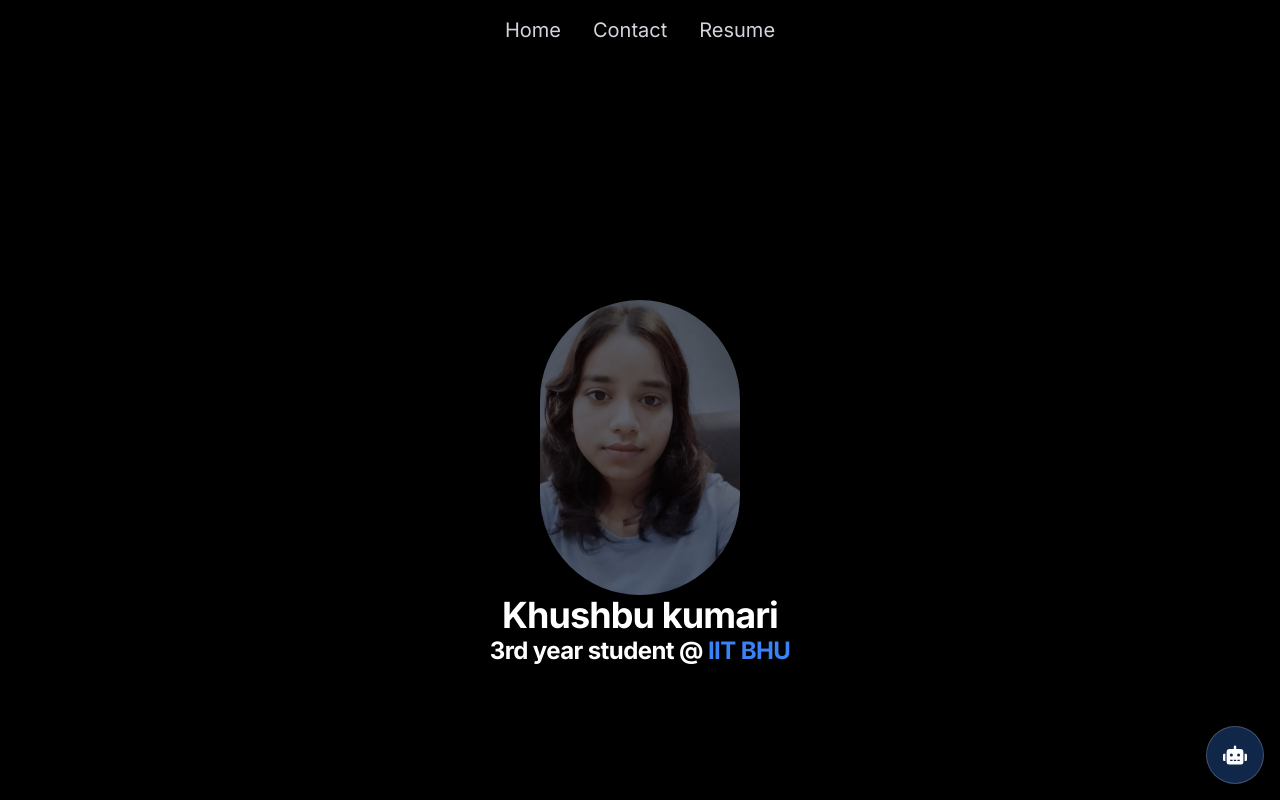
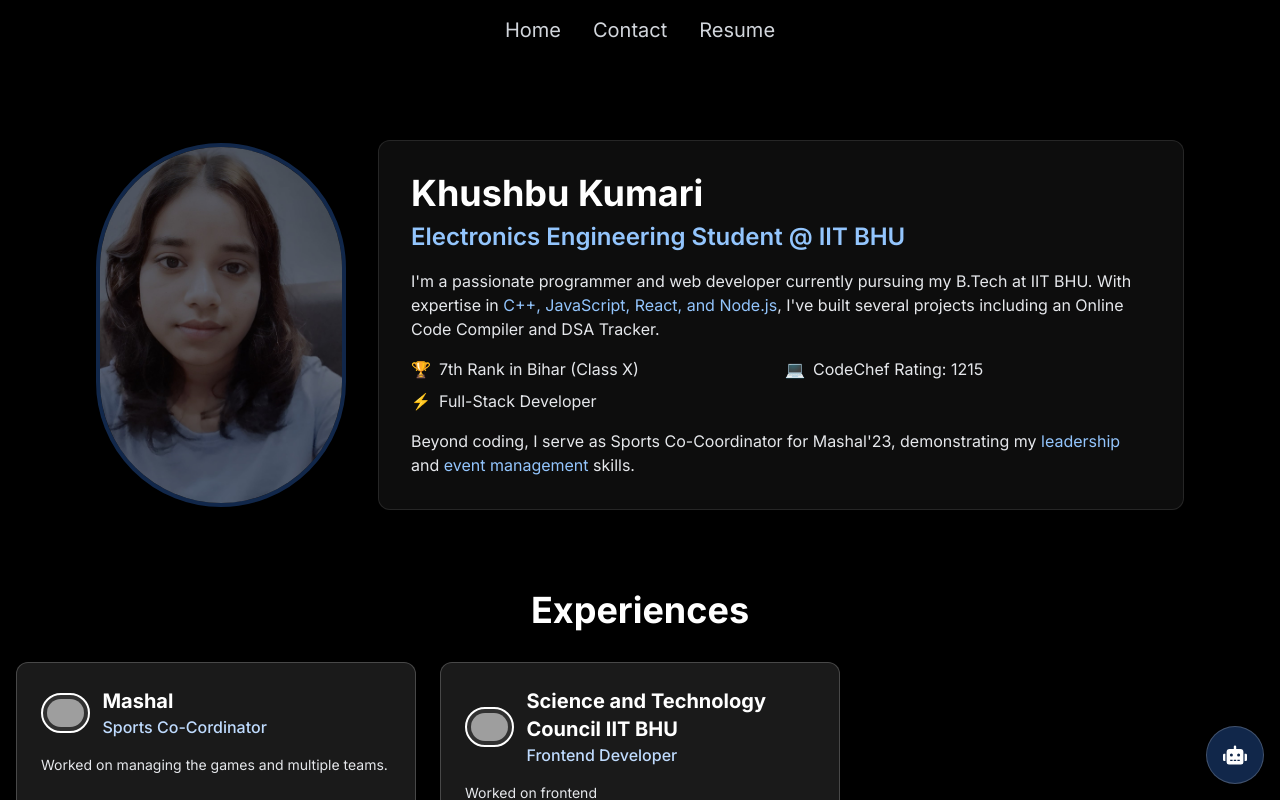
Before and after one commit to khushbukumari01/portfolio, a Next.js app in the folder apps/web/: page / in a window 1280 px wide. Shown: the top 800 px of the page. Built offline with nearby package versions, Linux system fonts and the light colour scheme; grey boxes are pictures that could not be loaded.

Commit message:
design intro part

```diff
--- a/apps/web/app/page.tsx
+++ b/apps/web/app/page.tsx
@@ -46,7 +46,27 @@ export default function Page(): JSX.Element {
   const [isChatOpen, setIsChatOpen] = useState(false);
   const [messages, setMessages] = useState<Array<{ text: string; isUser: boolean }>>([]);
   const [newMessage, setNewMessage] = useState("");
+  const Intro=`
+  I am Khushbu Kumari, a third-year B.Tech (Electronics Engineering) student at IIT (BHU), Varanasi. My academic journey includes outstanding performances with 89.8% in Class X (BSEB, securing 7th rank in Bihar) and 82.2% in Class XII (BSEB).
 
+As a passionate programmer and web developer, I've mastered C, C++, JavaScript, TypeScript, ReactJS, NodeJS, HTML, and CSS through hands-on projects:
+
+Built an Online Code Compiler supporting C, C++, Python, Java
+
+Developed a DSA Tracker to organize coding problems efficiently
+
+Created a Music Player with responsive design and smooth UX
+
+My expertise in Data Structures & Algorithms is demonstrated through my CodeChef rating (1215) and problem-solving skills. Beyond coding, I served as Co-Coordinator for Mashal'23, IIT BHU's sports fest, where I honed my leadership and event management abilities.
+
+What sets me apart:
+✔ Strong technical foundation with practical implementation
+✔ Proven track record in full-stack development
+✔ Leadership in organizing large-scale events
+✔ Continuous learner in competitive programming
+
+I'm eager to leverage my skills in challenging software development roles and contribute to innovative tech solutions.
+  `
   useEffect(() => {
     const internshipData = [
       {
@@ -143,6 +163,7 @@ export default function Page(): JSX.Element {
       },
     ];
 
+
     setInternships(internshipData);
     setExperiences(experienceData);
     setEducation(educationData);
@@ -181,7 +202,7 @@ export default function Page(): JSX.Element {
   return (
     <>
       <Header />
-      <div className="flex flex-row justify-center items-center my-20 sm:my-60">
+      {/* <div className="flex flex-row justify-center items-center my-20 sm:my-60">
         <div className="flex flex-col justify-center items-center">
           <Image
             src={"/image.jpg"}
@@ -203,9 +224,85 @@ export default function Page(): JSX.Element {
               IIT BHU
             </Link>
           </div>
+          <p>
+          {Intro}
+          </p>
         </div>
+      </div> */}
+       <div className="flex flex-col lg:flex-row justify-center items-center my-10 sm:my-20 gap-8 px-4 sm:px-8 max-w-6xl mx-auto">
+        {/* Image Section */}
+        <motion.div
+          initial={{ opacity: 0, x: -50 }}
+          animate={{ opacity: 1, x: 0 }}
+          transition={{ duration: 0.5 }}
+          className="flex-shrink-0"
+        >
+          <div className="relative group">
+            <Image
+              src={"/image.jpg"}
+              alt="Picture of the author"
+              width={250}
+              height={250}
+              className="rounded-full border-4 border-blue-500/30 shadow-xl group-hover:border-blue-500/50 transition-all duration-300"
+            />
+            <div className="absolute inset-0 rounded-full border-4 border-transparent group-hover:border-white/20 group-hover:scale-105 transition-all duration-300 pointer-events-none"></div>
+          </div>
+        </motion.div>
+
+        {/* Text Section */}
+        <motion.div
+          initial={{ opacity: 0, y: 50 }}
+          animate={{ opacity: 1, y: 0 }}
+          transition={{ duration: 0.5, delay: 0.2 }}
+          className="bg-white/5 backdrop-blur-sm rounded-xl p-6 sm:p-8 border border-white/10 shadow-lg"
+        >
+          <h1 className="text-3xl sm:text-4xl font-bold text-white mb-2">
+            Khushbu Kumari
+          </h1>
+          <h2 className="text-xl sm:text-2xl font-semibold text-blue-300 mb-4">
+            Electronics Engineering Student @{" "}
+            <Link
+              href="https://iitbhu.ac.in/"
+              className="hover:underline hover:text-blue-400 transition-colors"
+            >
+              IIT BHU
+            </Link>
+          </h2>
+
+          <div className="space-y-4 text-gray-200">
+            <p>
+              I'm a passionate programmer and web developer currently pursuing my B.Tech at IIT BHU.
+              With expertise in <span className="text-blue-300">C++, JavaScript, React, and Node.js</span>,
+              I've built several projects including an Online Code Compiler and DSA Tracker.
+            </p>
+
+            <div className="grid grid-cols-1 sm:grid-cols-2 gap-2">
+              <div className="flex items-center">
+                <span className="mr-2">🏆</span>
+                <span>7th Rank in Bihar (Class X)</span>
+              </div>
+              <div className="flex items-center">
+                <span className="mr-2">💻</span>
+                <span>CodeChef Rating: 1215</span>
+              </div>
+              {/* <div className="flex items-center">
+                <span className="mr-2">🎓</span>
+                <span>CGPA: 8.63</span>
+              </div> */}
+              <div className="flex items-center">
+                <span className="mr-2">⚡</span>
+                <span>Full-Stack Developer</span>
+              </div>
+            </div>
+
+            <p>
+              Beyond coding, I serve as Sports Co-Coordinator for Mashal'23,
+              demonstrating my <span className="text-blue-300">leadership</span> and
+              <span className="text-blue-300"> event management</span> skills.
+            </p>
+          </div>
+        </motion.div>
       </div>
-
       {/* Experience Section */}
       <h2 className="text-3xl sm:text-4xl font-bold text-center text-white mb-8 mt-10">
         Experiences
```
